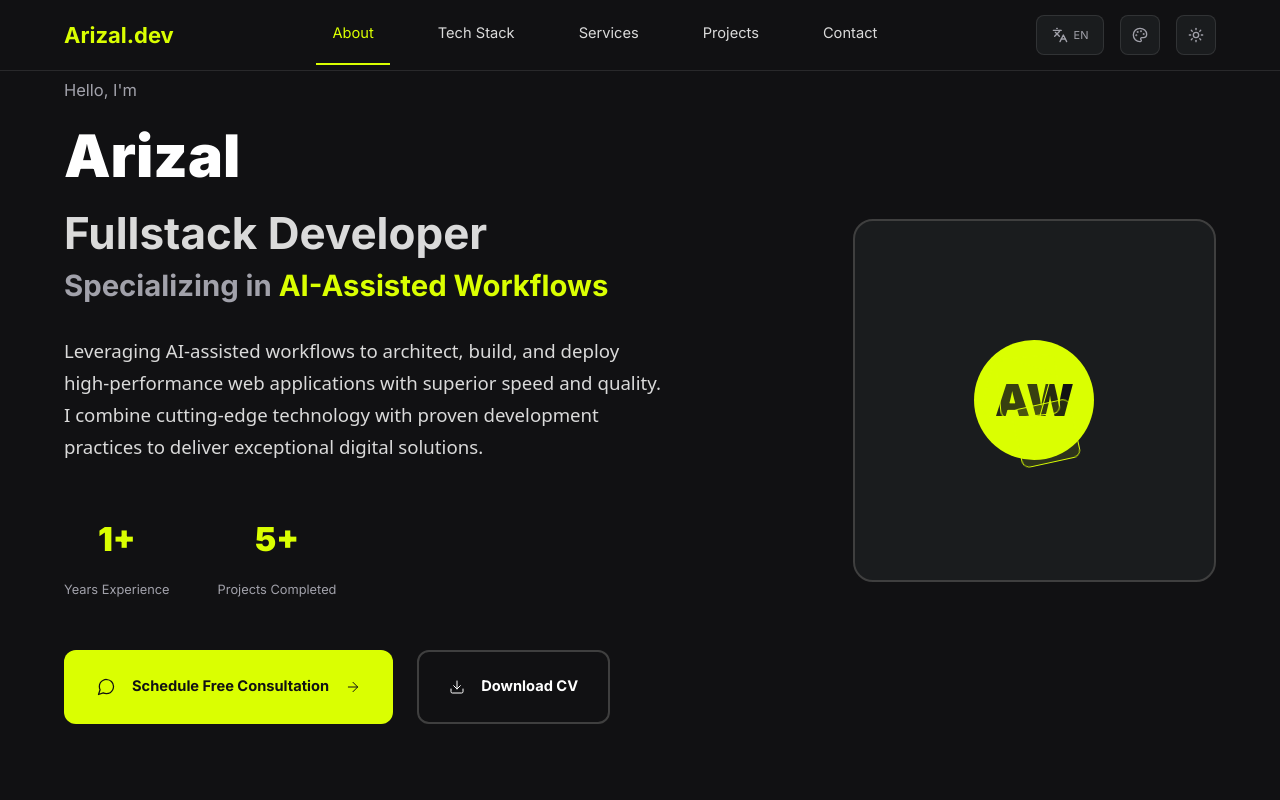
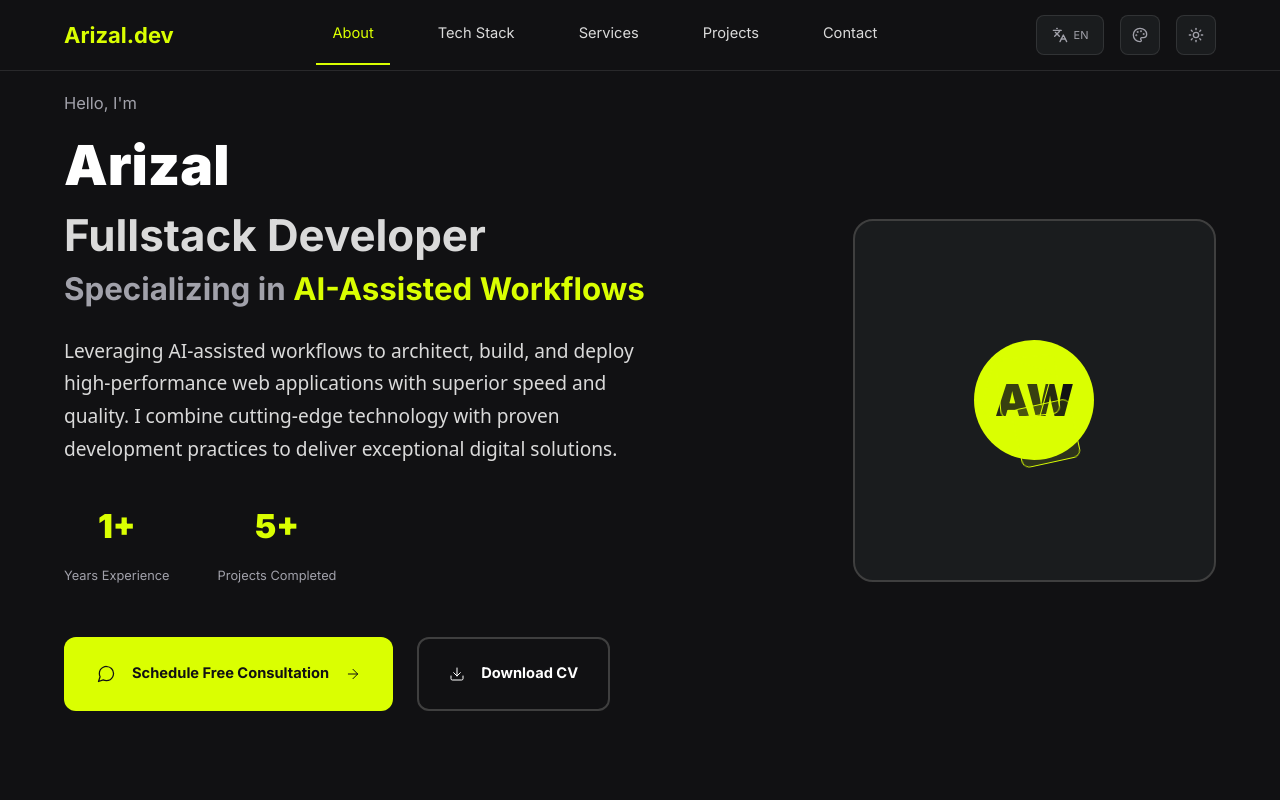
Before and after one commit to Ezlryb506/Rizaldev, a Next.js app: page / in a window 1280 px wide. Shown: the top 800 px of the page. Built offline with nearby package versions, Linux system fonts and the light colour scheme; no server answers.

Commit message:
Refine hero typography sizing

```diff
--- a/src/app/globals.css
+++ b/src/app/globals.css
@@ -566,12 +566,39 @@ html[lang="id"] [data-lang="en"] {
 }
 .hero-greeting { margin-bottom: var(--space-sm); }
 .greeting-text { font-size: 18px; color: var(--text-muted); font-weight: 500; }
-.hero-title { margin-bottom: var(--space-lg); line-height: 1.1; }
-.title-name { display: block; font-size: 64px; font-weight: 900; color: var(--text-primary); margin-bottom: var(--space-sm); }
-.title-role { display: block; font-size: 48px; font-weight: 700; color: var(--text-secondary); margin-bottom: var(--space-xs); }
-.title-specialization { display: block; font-size: 32px; font-weight: 600; color: var(--text-muted); }
+.hero-title { margin-bottom: clamp(var(--space-md), 2vw, var(--space-lg)); line-height: 1.08; }
+.title-name {
+  display: block;
+  font-size: clamp(44px, 3.6vw + 14px, 68px);
+  font-weight: 900;
+  color: var(--text-primary);
+  margin-bottom: clamp(var(--space-xs), 1vw, var(--space-sm));
+  line-height: 1.05;
+}
+.title-role {
+  display: block;
+  font-size: clamp(32px, 2.8vw + 12px, 56px);
+  font-weight: 700;
+  color: var(--text-secondary);
+  margin-bottom: clamp(6px, 0.8vw, var(--space-xs));
+  line-height: 1.08;
+}
+.title-specialization {
+  display: block;
+  font-size: clamp(24px, 2.2vw + 6px, 40px);
+  font-weight: 600;
+  color: var(--text-muted);
+  line-height: 1.15;
+}
 .accent-text { color: var(--accent-primary); font-weight: 700; }
-.hero-description { font-family: system-ui, -apple-system, BlinkMacSystemFont, "Segoe UI", sans-serif; font-size: 20px; color: var(--text-secondary); margin-bottom: var(--space-xl); max-width: 600px; line-height: 1.6; }
+.hero-description {
+  font-family: system-ui, -apple-system, BlinkMacSystemFont, "Segoe UI", sans-serif;
+  font-size: clamp(17px, 0.9vw + 9px, 21px);
+  color: var(--text-secondary);
+  margin-bottom: clamp(var(--space-lg), 2vw, var(--space-xl));
+  max-width: 600px;
+  line-height: 1.6;
+}
 .font-inter-loaded .hero-description {
   font-family: var(--font-inter), system-ui, -apple-system, BlinkMacSystemFont, "Segoe UI", sans-serif;
 }
```
